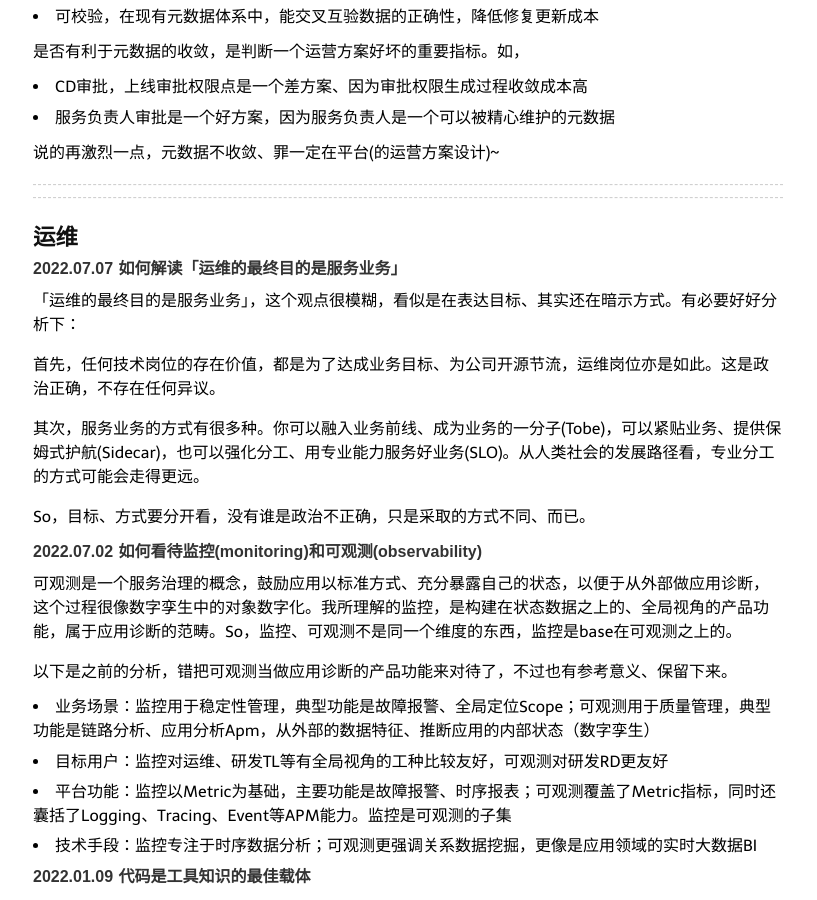
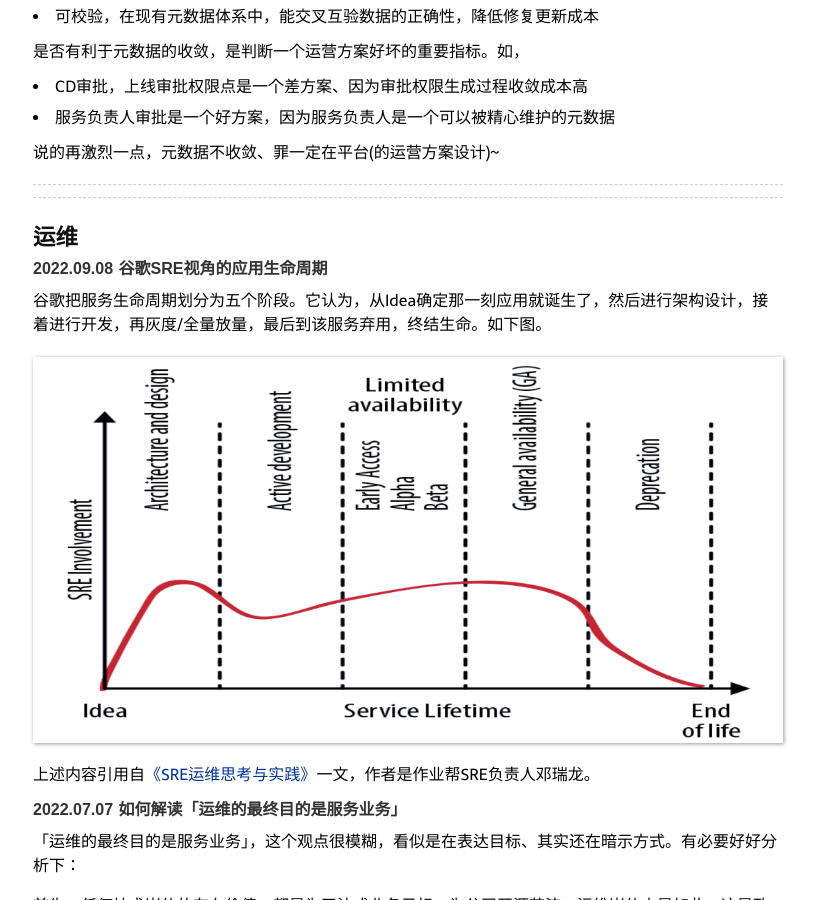
Before and after one commit to niean/niean.github.io, a Jekyll site: the page built from _posts/2020-03-15-op-tb.markdown, in a window 1280 px wide and 900 px high, scrolled down 6510 px. Shown: the whole window, without its empty margins (232-1049 px from the left). Built offline with Jekyll 4.4.1, drawn with Linux system fonts in a browser that asks for light colours; comment, search, counter and statistics services are not loaded.

Commit message:
更新tb

```diff
--- a/_posts/2020-03-15-op-tb.markdown
+++ b/_posts/2020-03-15-op-tb.markdown
@@ -227,6 +227,13 @@ K8S不等于云原生。符合标准的公有云、私有云、混合云方案
 ------------------------------------------------------------------------------------------------------------
 
 ## 运维
+#### 2022.09.08 谷歌SRE视角的应用生命周期
+谷歌把服务生命周期划分为五个阶段。它认为，从Idea确定那一刻应用就诞生了，然后进行架构设计，接着进行开发，再灰度/全量放量，最后到该服务弃用，终结生命。如下图。
+
+![pict.png](https://raw.githubusercontent.com/niean/niean.github.io/master/images/20200315/谷歌SRE视角的应用生命周期.png)
+
+上述内容引用自[《SRE运维思考与实践》](https://mp.weixin.qq.com/s/5fauQyNeWGKzWZB7BXydQA)一文，作者是作业帮SRE负责人邓瑞龙。
+
 
 #### 2022.07.07 如何解读「运维的最终目的是服务业务」
 「运维的最终目的是服务业务」，这个观点很模糊，看似是在表达目标、其实还在暗示方式。有必要好好分析下：
```
Also changed, not shown: images/20200315/谷歌SRE视角的应用生命周期.png (added), 1 other file.
